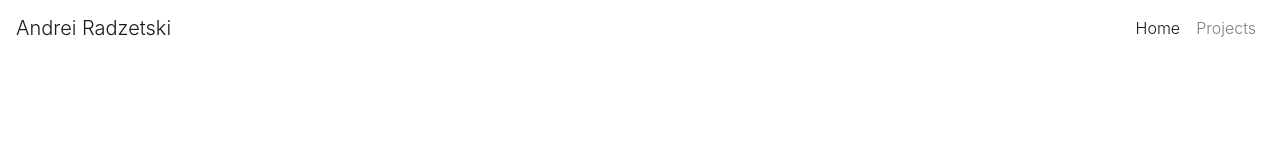
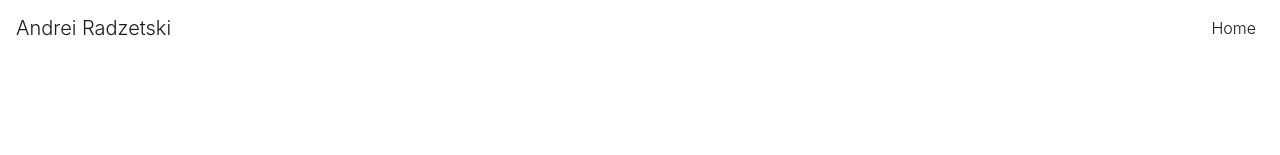
Before and after one commit to andrei-radzetski/andrei-radzetski.github.io, a website: page dist/index.html in a window 1280 px wide. Shown: the top 155 px of the page. Drawn offline with nearby package versions, Linux system fonts and the light colour scheme.

Commit message:
Update index.html

```diff
--- a/dist/index.html
+++ b/dist/index.html
@@ -28,7 +28,7 @@
       <a class="navbar-brand font-weight-light" href="https://andrei-radzetski.github.io">Andrei Radzetski</a>
       <div class="navbar-nav justify-content-end">
         <a class="active nav-item nav-link font-weight-light" href="index.html">Home</a>
-        <a class="nav-item nav-link font-weight-light" href="projects.html">Projects</a>
+        <!--<a class="nav-item nav-link font-weight-light" href="projects.html">Projects</a>-->
       </div>
     </div>
     </div>
```
